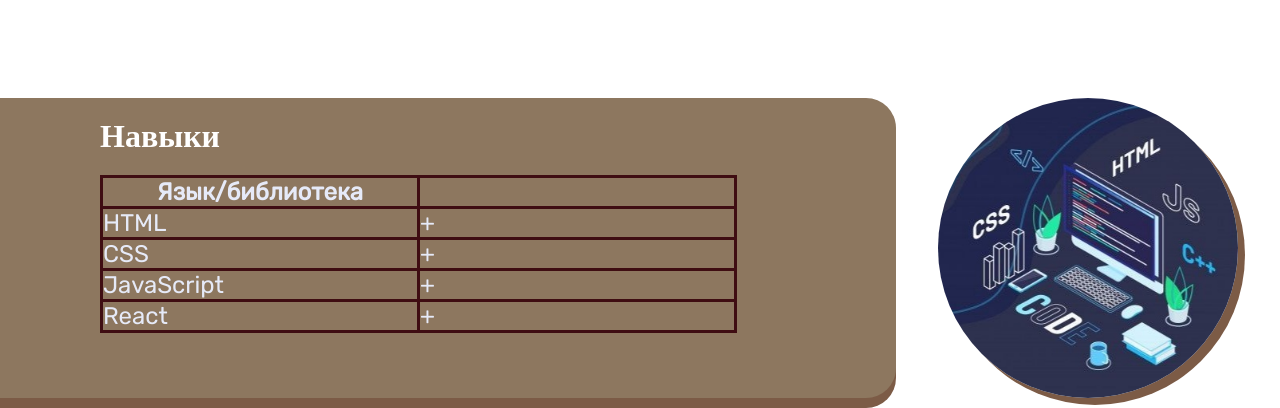
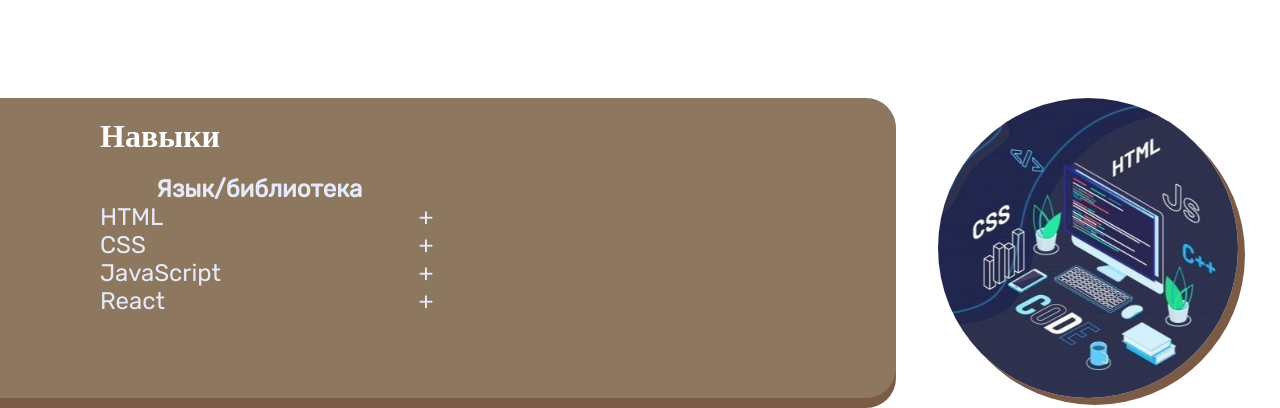
Before and after one commit to Lyanacloud/For_elite_practice, a plain HTML site: page practice/index.html in a window 1280 px wide. Shown: the part 642-1050 px from the top of the page. Drawn offline with Linux system fonts and the light colour scheme; a web font is replaced by a local one.

Commit message:
Update style.css

```diff
--- a/practice/style.css
+++ b/practice/style.css
@@ -191,12 +191,4 @@ main{
     table-layout: fixed;
     width: 80%;
     border-collapse: collapse;
-    border: 3px solid var(--border-color);
 }
-.skills>table>thead>tr>th{
-    border: 3px solid var(--border-color);
-}
-.skills>table>tbody>tr>td{
-    border: 3px solid var(--border-color);
-
-}
```
